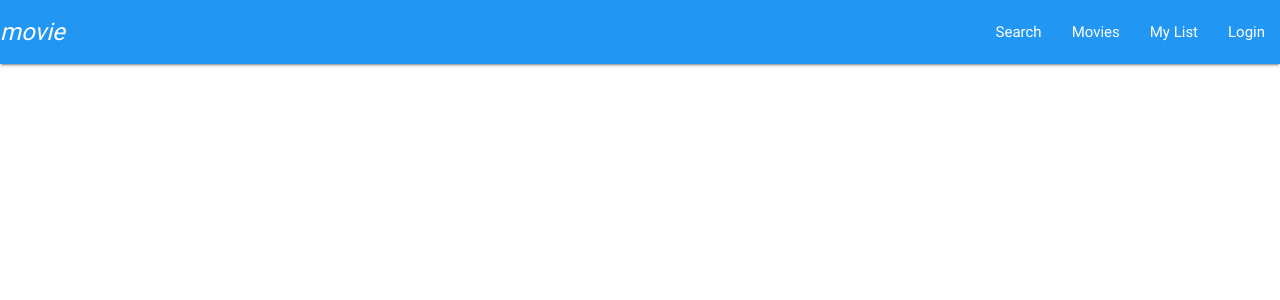
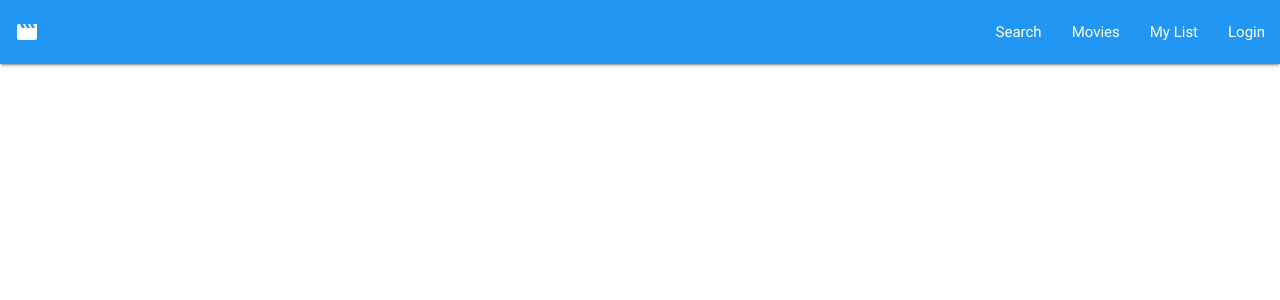
Before and after one commit to AndreasLF/MovieTracker, a PHP site: page / in a window 1280 px wide. Shown: the top 300 px of the page. Run offline with PHP 8.4, Linux system fonts and the light colour scheme.

Commit message:
CHANGE: Toast messages and improved search

```diff
--- a/getData.php
+++ b/getData.php
@@ -5,7 +5,7 @@ $apikey = "b044049a";
 $type = "movie";
 
 //replaces spaces with +
-$title = preg_replace("/\s/","+",$_GET['title']);
+$title = preg_replace("/\s/","+",trim($_GET['title']));
 
 
 $movieUrl = "https://www.omdbapi.com/?apikey=".$apikey."&s=".$title."&type=".$type;
--- a/index.html
+++ b/index.html
@@ -9,8 +9,9 @@
 
     <link href="https://fonts.googleapis.com/icon?family=Material+Icons" rel="stylesheet">
     <script src='jquery/jquery.min.js'></script>
+        <script src='materialize/js/materialize.js'></script>
+
     <script src='script.js'></script>
-    <script src='materialize/js/materialize.js'></script>
     <link rel="stylesheet" href="materialize/css/materialize.css">
 
 
@@ -19,7 +20,7 @@
 <body>
   <nav>
     <div class="nav-wrapper blue">
-      <a href="#" class="brand-logo"><i clas2s="material-icons">movie</i></a>
+      <a href="#" class="brand-logo"><i class="material-icons right">movie</i></a>
       <ul id="nav-mobile" class="right hide-on-med-and-down">
         <li id="openSearch"><a href="#">Search</a></li>
         <li><a href="badges.html">Movies</a></li>
@@ -31,7 +32,7 @@
 
     <nav id="searchBox" hidden>
 
-        <div class="nav-wrapper green">
+        <div class="nav-wrapper blue lighten-2">
             <form>
                 <div class="input-field">
                     <input id="search" type="search" autocomplete="off" required>
@@ -42,18 +43,10 @@
         </div>
     </nav>
 
-
-
-    <div id="messageDiv"></div>
     <br>
 
     <div class="container">
-
-
-        <div id="row1" class="row"></div>
-        <div class="row"></div>
-        <div class="row"></div>
-
+        <div id="messageDiv" class="center"></div>
 
         <div class="row">
             <div class="moviecard col s3" hidden>
--- a/script.js
+++ b/script.js
@@ -35,6 +35,7 @@ $(document).ready(function () {
 
 
                 if (data.Response == "True") {
+                    $("#messageDiv").html("");
                     var movieArray = data.Search;
 
 
@@ -43,8 +44,6 @@ $(document).ready(function () {
                         if (index == movieArray.length) {
                             return false;
                         }
-
-                        console.log(index);
 
                         $(this).find(".movietitle").html(movieArray[index].Title);
                         $(this).find(".movieposter").attr("src", movieArray[index].Poster)
@@ -56,7 +55,15 @@ $(document).ready(function () {
                     });
                 }
                 else{
-                   $("#messageDiv").html(data.Error);
+                    if(data.Error == "Too many results."){
+                        Materialize.toast("Try to be more specific",500);
+                        //$("#messageDiv").html(data.Error+"<br>Try to be more specific");
+                    }
+                    else {
+                        Materialize.toast(data.Error,500);
+                      //S $("#messageDiv").html(data.Error);
+                    }
+
 
                 }
 
```
